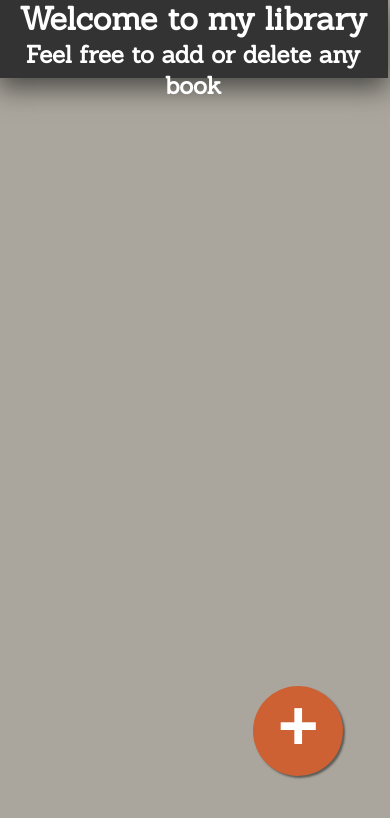
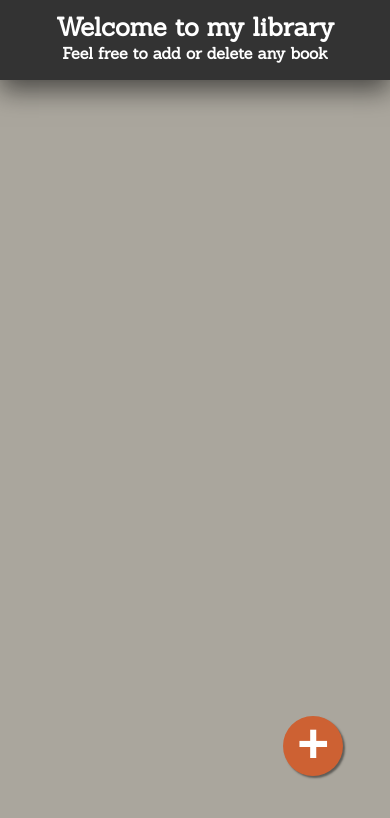
Before and after one commit to Jorgeeab-jz/library, a plain HTML site: page index.html in a window 390 px wide. Drawn offline with Linux system fonts and the light colour scheme.

Commit message:
Added some style rules

```diff
--- a/style.css
+++ b/style.css
@@ -1,3 +1,7 @@
+html, body {
+    padding:0;
+    margin:0;
+}
 *{
     font-family: 'Sanchez', serif;
     padding: 0%;
@@ -7,15 +11,12 @@ body {
     padding: 0%;
 }
 .top{
+    position: absolute;
     margin: 0%;
     background: rgb(51, 51, 51);
     box-shadow: 0px 10px 25px rgba( 10, 10, 10, 0.6);
     height: 80px;
     width: 100vw;
-    margin-bottom: -50px;
-    margin-top: -10px;
-    margin-left: -10px;
-    margin-right: -10px;
     color: white;
 }
 .top h1,h2{
@@ -29,7 +30,7 @@ body {
     display: grid;
     grid-template-rows: repeat(8,40px);
     width: 250px;
-    height: 55vh;
+    height: 400px;
     border: 1px solid grey;
     border-radius: 20px;
     background: rgba(205, 97, 51,1.0);
@@ -146,14 +147,22 @@ body {
 @media only screen and (max-width: 500px){
     .book-add{
         width: 70vw;
-        height: 65vh;
+        height: 400px;
     }
     #new-btn{
-        width: 90px;
-        height: 90px;
-        font-size: 70px;
+        width: 60px;
+        height: 60px;
+        font-size: 55px;
     }
     .new-book{
         right: 12vw;
     }
+
+    .top h1{
+        font-size: 1.6em;
+        margin-top: 10px;
+    }
+    .top h2{
+        font-size: 1.0em;
+    }
 }
```
